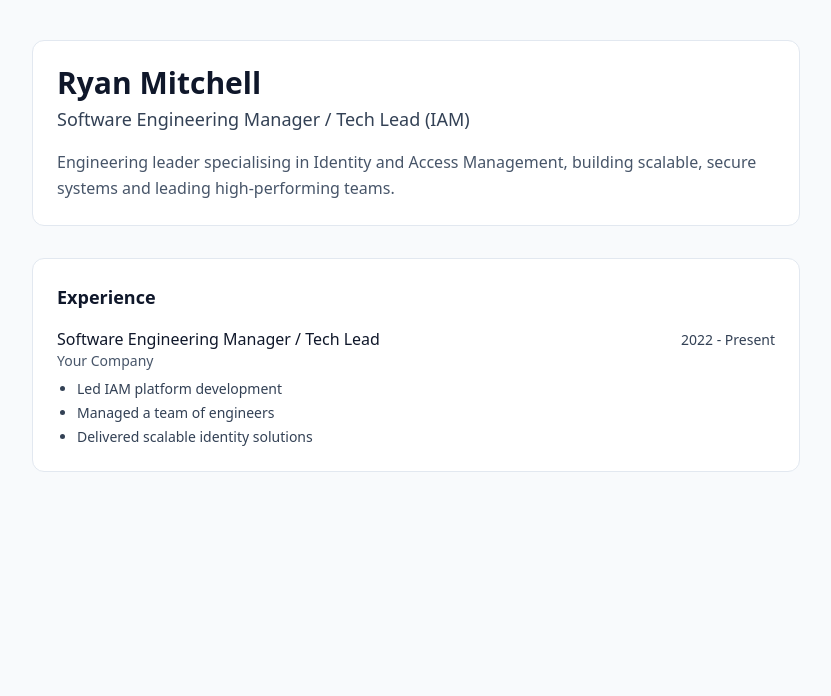
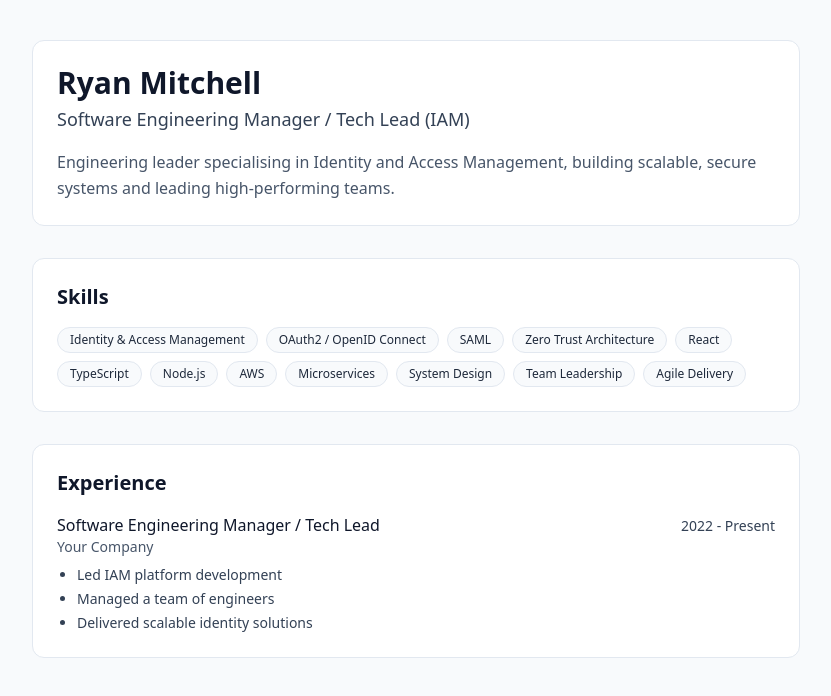
Before and after one commit to ryan-mitchell-code/cv, a React (Vite) app: page / in a window 1280 px wide. Shown: the top 696 px of the page, without its empty margins (224-1055 px from the left). Built offline with nearby package versions, Linux system fonts and the light colour scheme.

Commit message:
cv-004 Adding skills section. Refactor to use section component.

```diff
--- a/src/App.tsx
+++ b/src/App.tsx
@@ -1,11 +1,13 @@
 import { ExperienceSection } from "./sections/ExperienceSection";
 import { ProfileSection } from "./sections/ProfileSection";
+import { SkillsSection } from "./sections/SkillsSection";
 
 function App() {
   return (
     <div className="min-h-screen bg-slate-50 py-10 px-4">
       <div className="mx-auto max-w-3xl space-y-8">
         <ProfileSection />
+        <SkillsSection />
         <ExperienceSection />
       </div>
     </div>
--- /dev/null
+++ b/src/data/skills.ts
@@ -0,0 +1,14 @@
+export const skills = [
+  "Identity & Access Management",
+  "OAuth2 / OpenID Connect",
+  "SAML",
+  "Zero Trust Architecture",
+  "React",
+  "TypeScript",
+  "Node.js",
+  "AWS",
+  "Microservices",
+  "System Design",
+  "Team Leadership",
+  "Agile Delivery",
+];
--- a/src/sections/ExperienceSection.tsx
+++ b/src/sections/ExperienceSection.tsx
@@ -1,11 +1,10 @@
 import { experiences } from "../data/experience";
+import { Section } from "../components/Section";
 
 export function ExperienceSection() {
   return (
-    <section className="rounded-xl border border-slate-200 bg-white p-6">
-      <h2 className="text-lg font-semibold text-slate-900">Experience</h2>
-
-      <div className="mt-4 space-y-6">
+    <Section title="Experience">
+      <div className="space-y-6">
         {experiences.map((experience) => (
           <div
             key={`${experience.company}-${experience.role}-${experience.start}`}
@@ -32,6 +31,6 @@ export function ExperienceSection() {
           </div>
         ))}
       </div>
-    </section>
+    </Section>
   );
 }
--- /dev/null
+++ b/src/sections/SkillsSection.tsx
@@ -0,0 +1,19 @@
+import { skills } from "../data/skills";
+import { Section } from "../components/Section";
+
+export function SkillsSection() {
+  return (
+    <Section title="Skills">
+      <div className="flex flex-wrap gap-2">
+        {skills.map((skill) => (
+          <span
+            key={skill}
+            className="rounded-full border border-slate-200 bg-slate-50 px-3 py-1 text-xs font-medium text-slate-800"
+          >
+            {skill}
+          </span>
+        ))}
+      </div>
+    </Section>
+  );
+}
```
